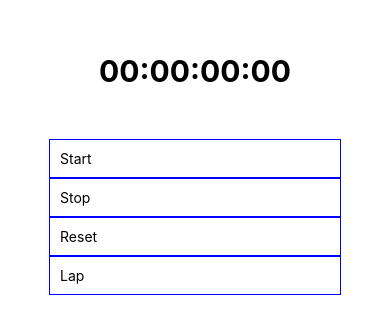
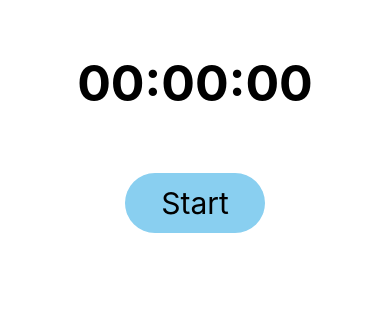
Before and after one commit to Shopify/eng-intern-assessment-react-native, a React Native app: screen / in a window 390 px wide. Shown: the part 297-616 px from the top of the page. Built offline with nearby package versions, Linux system fonts and the light colour scheme.

Commit message:
Improve functionality and appearence

```diff
--- a/App.tsx
+++ b/App.tsx
@@ -1,6 +1,6 @@
 import { StatusBar } from "expo-status-bar";
 import React from "react";
-import { StyleSheet, Text, View } from "react-native";
+import { ScrollView, StyleSheet, Text, View } from "react-native";
 import StopWatch from "./src/StopWatch";
 
 export default function App() {
@@ -16,7 +16,7 @@ const styles = StyleSheet.create({
   container: {
     top: 300,
     flex: 1,
-    alignItems: "center",
     backgroundColor: "#fff",
+    overflow: "scroll",
   },
 });
--- a/src/StopWatch.tsx
+++ b/src/StopWatch.tsx
@@ -19,26 +19,23 @@ export default function StopWatch() {
   // starts or resumes the stopwatch
   const handleStart = () => {
     setStopped(false);
-    if (!running) {
-      const interval: any = setInterval(() => {
-        setCurrentTime((prev: number) => prev + 1);
-      }, 1);
-
     setRunning(true);
-      setIntervalId(interval);
-    }
+    setCurrentTime(0);
   };
 
   // stops the stopwatch
   const handleStop = () => {
+    if (running) {
       setStopped(true);
       clearInterval(intervalId);
       setRunning(false);
+    }
   };
 
   const handleReset = () => {
     // resets the stopwatch and clears both the time and laps
     clearInterval(intervalId);
+    setStopped(false);
     setRunning(false);
     setCurrentTime(0);
     setLapData([]);
@@ -66,28 +63,72 @@ export default function StopWatch() {
   };
 
   useEffect(() => {
-    let timeString: string = calculateTimer(currentTime);
-    setTimeString(timeString);
+    setTimeString(calculateTimer(currentTime));
   }, [currentTime]);
 
+  useEffect(() => {
+    let interval: number | undefined;
+    if (running) {
+      interval = setInterval(() => {
+        setCurrentTime((prev: number) => prev + 1);
+      }, 1);
+    } else if (interval) {
+      clearInterval(interval);
+    }
+
+    return () => {
+      if (interval) {
+        clearInterval(interval);
+      }
+    };
+  }, [running]);
+
   return (
-    <View>
+    <View style={{ alignItems: "center" }}>
       <Text style={styles.time}>{timeString}</Text>
+      <View
+        style={{
+          flexDirection: "row",
+          justifyContent: "space-evenly",
+          alignItems: "center",
+        }}
+      >
+        {!running && (
           <StopWatchButton
             name={stopped ? "Resume" : "Start"}
             onPress={handleStart}
           />
+        )}
+
+        {stopped ? (
+          <StopWatchButton name="Reset" onPress={handleReset} />
+        ) : (
+          <View>
+            {running && (
+              <View style={{ alignItems: "center", flexDirection: "row" }}>
+                <StopWatchButton name="Lap" onPress={handleLap} />
                 <StopWatchButton name="Stop" onPress={handleStop} />
-      <StopWatchButton name="Reset" onPress={handleReset} />
-      <StopWatchButton name="Lap" onPress={handleLap} />
-
+              </View>
+            )}
+          </View>
+        )}
+      </View>
       <FlatList
         data={lapData}
         keyExtractor={(item) => item.lapTime.toString()}
         renderItem={({ item }) => (
-          <Text>{`Lap ${item.lapTime}: ${calculateTimer(
-            item.lapDuration
-          )}`}</Text>
+          <Text
+            style={{
+              width: 300,
+              textAlign: "center",
+              fontSize: 30,
+              borderColor: "#89cff0",
+              borderWidth: 3,
+              borderRadius: 30,
+              padding: 8,
+              margin: 5,
+            }}
+          >{`Lap ${item.lapTime}: ${calculateTimer(item.lapDuration)}`}</Text>
         )}
       />
     </View>
@@ -97,7 +138,7 @@ export default function StopWatch() {
 const styles = StyleSheet.create({
   time: {
     margin: 50,
-    fontSize: 30,
+    fontSize: 50,
     fontWeight: "bold",
   },
 });
--- a/src/StopWatchButton.tsx
+++ b/src/StopWatchButton.tsx
@@ -1,29 +1,26 @@
-import React, { useState } from "react";
-import { Text, View } from "react-native";
-import calculateTimer from "./utils/timeutils";
+import React from "react";
+import { Text, TouchableOpacity, View } from "react-native";
 
 interface StopWatchProps {
   name: string;
   onPress: () => void;
 }
 
-export default function StopWatchButton({
-  name,
-  onPress,
-}: Readonly<StopWatchProps>) {
+export default function StopWatchButton({ name, onPress }: StopWatchProps) {
   return (
     <View>
-      <Text
+      <TouchableOpacity
         onPress={onPress}
         style={{
-          padding: 10,
-          borderWidth: 1,
-          borderColor: "blue",
-          display: "flex",
+          width: 140,
+          margin: 10,
+          padding: 12,
+          borderRadius: 50,
+          backgroundColor: "#89cff0",
         }}
       >
-        {name}
-      </Text>
+        <Text style={{ textAlign: "center", fontSize: 30 }}>{name}</Text>
+      </TouchableOpacity>
     </View>
   );
 }
--- a/src/utils/timeUtils.ts
+++ b/src/utils/timeUtils.ts
@@ -1,17 +1,12 @@
 export default function calculateTimer(totalTime: number): string {
-  const totalMilliseconds = Math.floor(totalTime * 4);
-  const hours: number = Math.floor(totalMilliseconds / (3600 * 1000));
-  const minutes: number = Math.floor(
-    (totalMilliseconds % (3600 * 1000)) / (60 * 1000)
-  );
-  const seconds: number = Math.floor((totalMilliseconds % (60 * 1000)) / 1000);
-  const milliseconds: number = Math.floor(totalMilliseconds % 100);
+  const minutes: number = Math.floor(totalTime / 3600) % 100;
+  const seconds: number = Math.floor(totalTime / 100) % 60;
+  const milliseconds: number = Math.floor(totalTime % 100);
 
-  const formatHours = hours < 10 ? `0${hours}` : hours;
   const formatMinutes = minutes < 10 ? `0${minutes}` : minutes;
   const formatSeconds = seconds < 10 ? `0${seconds}` : seconds;
   const formatMilliseconds =
     milliseconds < 10 ? `0${milliseconds}` : milliseconds;
 
-  return `${formatHours}:${formatMinutes}:${formatSeconds}:${formatMilliseconds}`;
+  return `${formatMinutes}:${formatSeconds}:${formatMilliseconds}`;
 }
```
Also changed, not shown: package.json (+10 -8 lines), 1 other file (tests, documents, lock files or other folders). Lines whose indentation alone changed are shown as unchanged.
